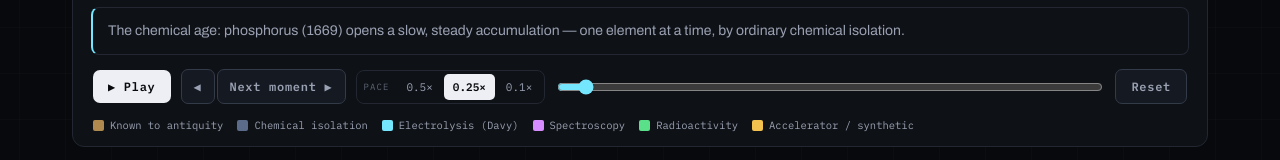
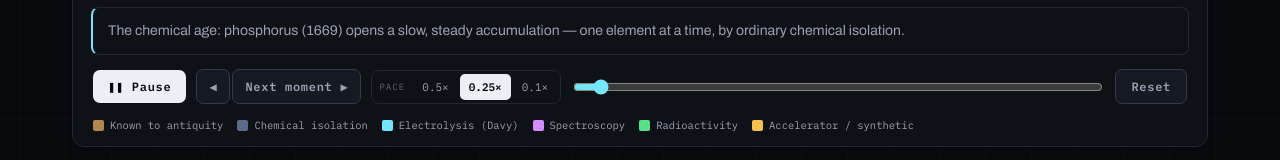
Before and after one commit to chrysogonum/morphing-periodic-table, a plain HTML site: page history.html in a window 1280 px wide. Both pictures are taken after a click on the button "▶ Play". Shown: the part 3698-3858 px from the top of the page. Drawn offline with Linux system fonts and the light colour scheme; a web font is replaced by a local one.

Commit message:
History H2: make Play a Play/Pause toggle
Play now toggles to Pause while running so you can stop on any frame and
study it; the label tracks state and resets to Play when a scrub/step/reset
or reaching 2020 stops playback.

Co-Authored-By: Claude Opus 4.8 <noreply@anthropic.com>
Claude-Session: https://claude.ai/code/session_011CF943m8aCJRqReweu172J

```diff
--- a/history.html
+++ b/history.html
@@ -505,7 +505,7 @@ function renderWaves(all){
     const d=document.createElement('div'); d.className='wlg';
     d.innerHTML=`<span class="sw" style="background:${METHOD[k].c}"></span>${METHOD[k].lab}`; L.appendChild(d);});
   document.getElementById('wavescrub').addEventListener('input',e=>{stopPlay();setYear(+e.target.value);});
-  document.getElementById('waveplay').addEventListener('click',playWaves);
+  document.getElementById('waveplay').addEventListener('click',()=>{ playTimer?stopPlay():playWaves(); });
   document.getElementById('wavereset').addEventListener('click',()=>{stopPlay();setYear(1660);});
   document.getElementById('wavespeed').addEventListener('click',e=>{
     const b=e.target.closest('button'); if(!b) return;
@@ -534,9 +534,11 @@ function setYear(y){
   else msg='Before 1669: only the elements known since antiquity — the workable metals, plus carbon and sulfur. Press play to watch the methods arrive.';
   document.getElementById('wavecap').innerHTML=msg;
 }
+function setPlayLabel(playing){ const b=document.getElementById('waveplay'); if(b) b.textContent=playing?'❚❚ Pause':'▶ Play'; }
 function playWaves(){ stopPlay(); if(curYear>=2020) setYear(1660);
-  playTimer=setInterval(()=>{ let y=curYear+waveSpeed.step; if(y>=2020){setYear(2020);stopPlay();return;} setYear(y); }, waveSpeed.ms); }
-function stopPlay(){ if(playTimer){clearInterval(playTimer);playTimer=null;} }
+  playTimer=setInterval(()=>{ let y=curYear+waveSpeed.step; if(y>=2020){setYear(2020);stopPlay();return;} setYear(y); }, waveSpeed.ms);
+  setPlayLabel(true); }
+function stopPlay(){ if(playTimer){clearInterval(playTimer);playTimer=null;} setPlayLabel(false); }
 /* chapter stepping — jump between eras and pause, pulsing the tiles that just appeared
    so the caption's words tie to the actual elements lighting up */
 function stepMoment(dir){
```
